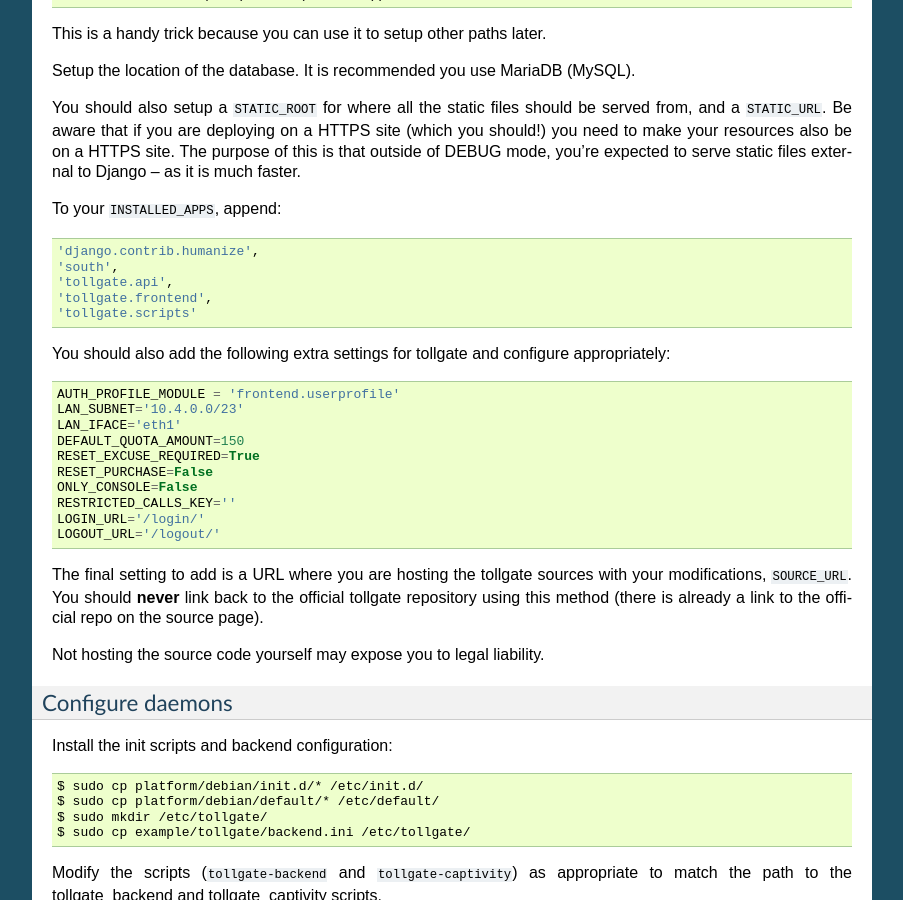
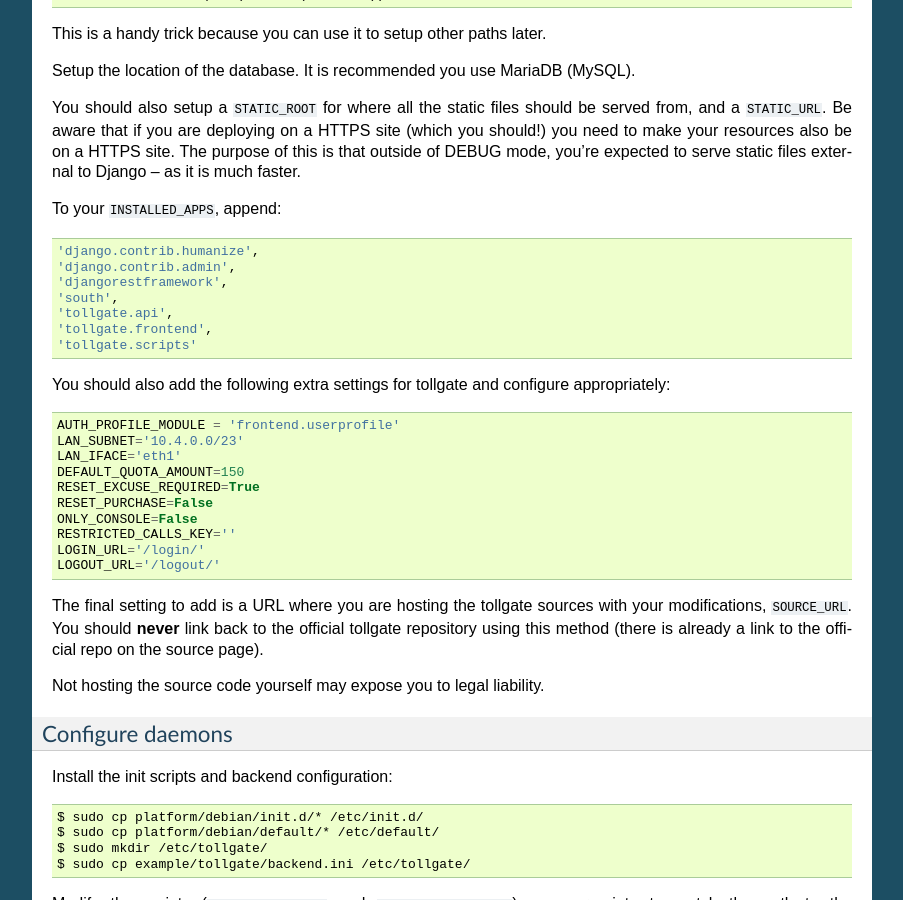
Before and after one commit to micolous/tollgate, a Sphinx documentation site: the page built from docs/deploy.rst, in a window 1280 px wide and 900 px high, scrolled down 1682 px. Shown: the whole window, without its empty margins (198-1101 px from the left). Built offline with Sphinx 7.4.7, drawn with Linux system fonts in a browser that asks for light colours.

Commit message:
fix docs so that they include admin and djangorestframework sites to avoid issues with templates and admin links not working

```diff
--- a/docs/deploy.rst
+++ b/docs/deploy.rst
@@ -81,6 +81,8 @@ You should also setup a ``STATIC_ROOT`` for where all the static files should be
 To your ``INSTALLED_APPS``, append::
 
    'django.contrib.humanize',
+   'django.contrib.admin',
+   'djangorestframework',
    'south',
    'tollgate.api',
    'tollgate.frontend',
```
